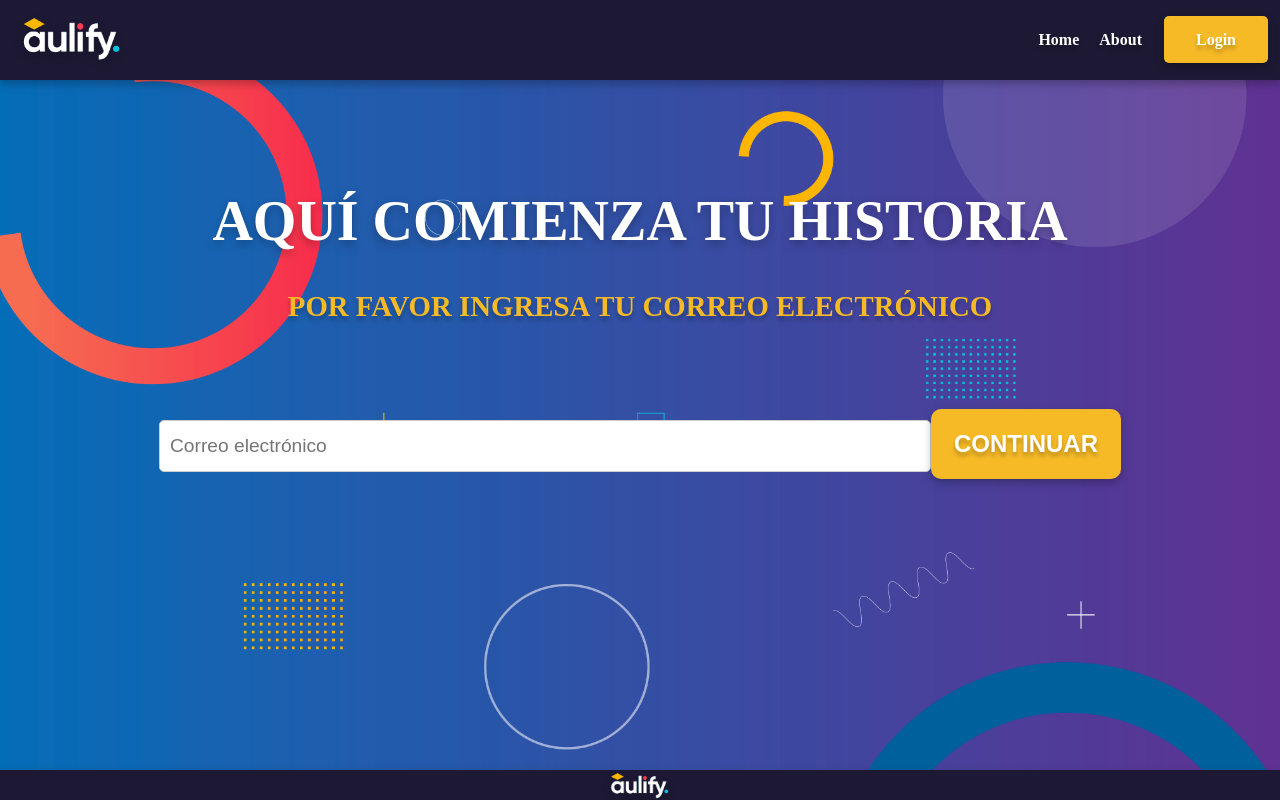
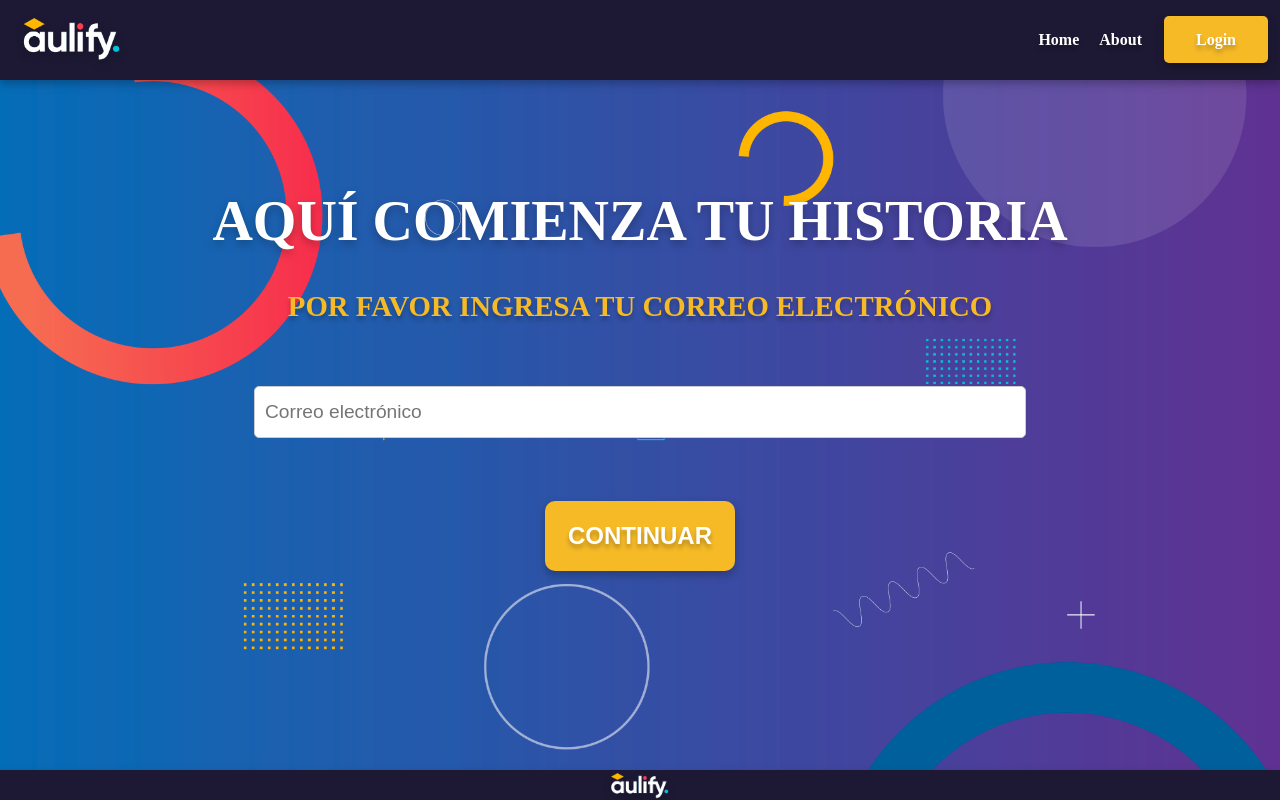
Before and after one commit to TonyNogueron/TC2005B-Front, a React (Create React App) app: page / in a window 1280 px wide. Built offline with nearby package versions, Linux system fonts and the light colour scheme; a web font is replaced by a local one.

Commit message:
Fixed the submit button.

```diff
--- a/src/pages/MainPage/MainPage.css
+++ b/src/pages/MainPage/MainPage.css
@@ -24,6 +24,17 @@
 }
 
 .bottomContainer{
+    width: 100%;
+    display: flex;
+    flex-direction: column;
+    align-items: center;
+    justify-content: center;
+    margin-top: 2%;
+    font-family: var(--mainFont);
+}
+
+
+.form{
     width: 100%;
     display: flex;
     flex-direction: column;
```
